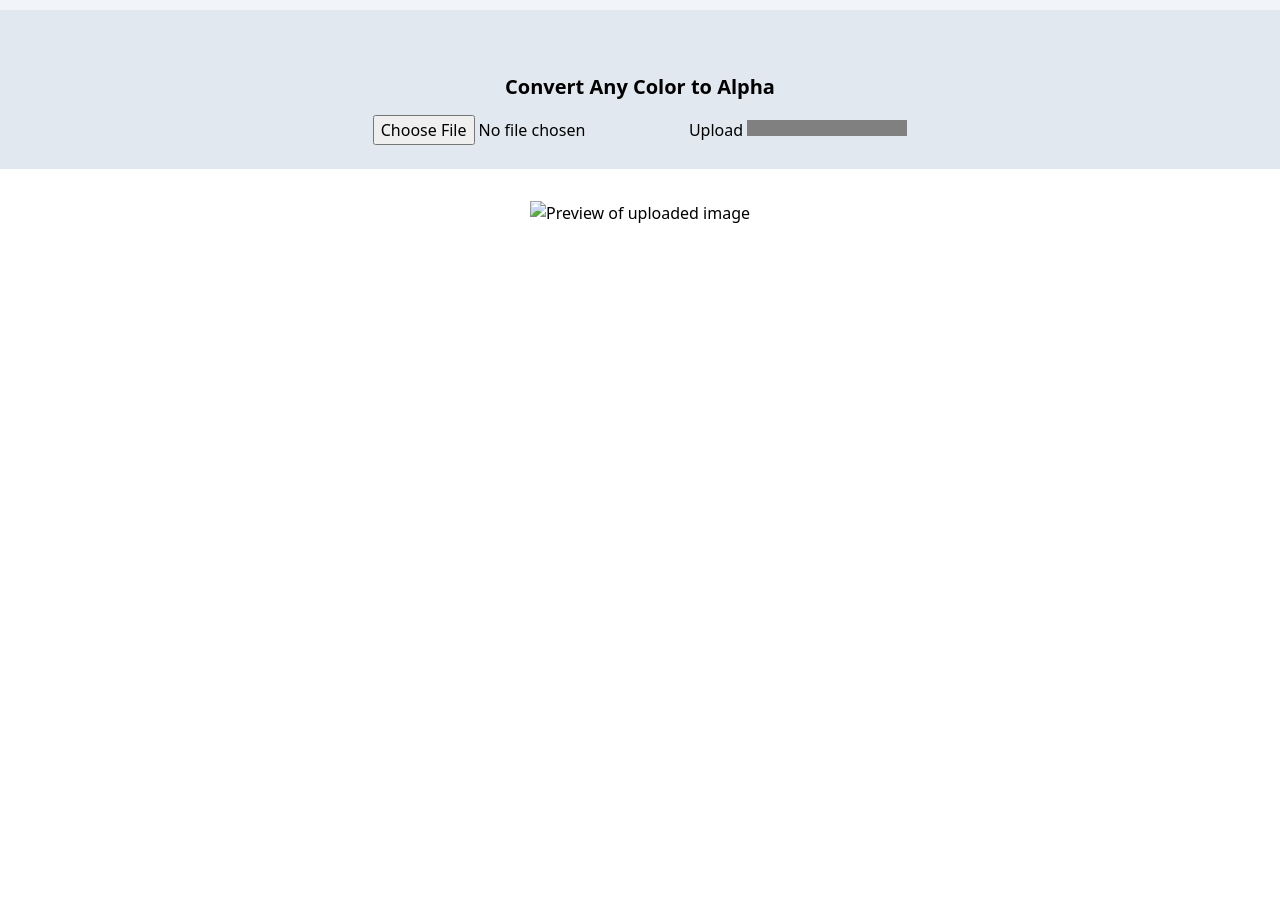
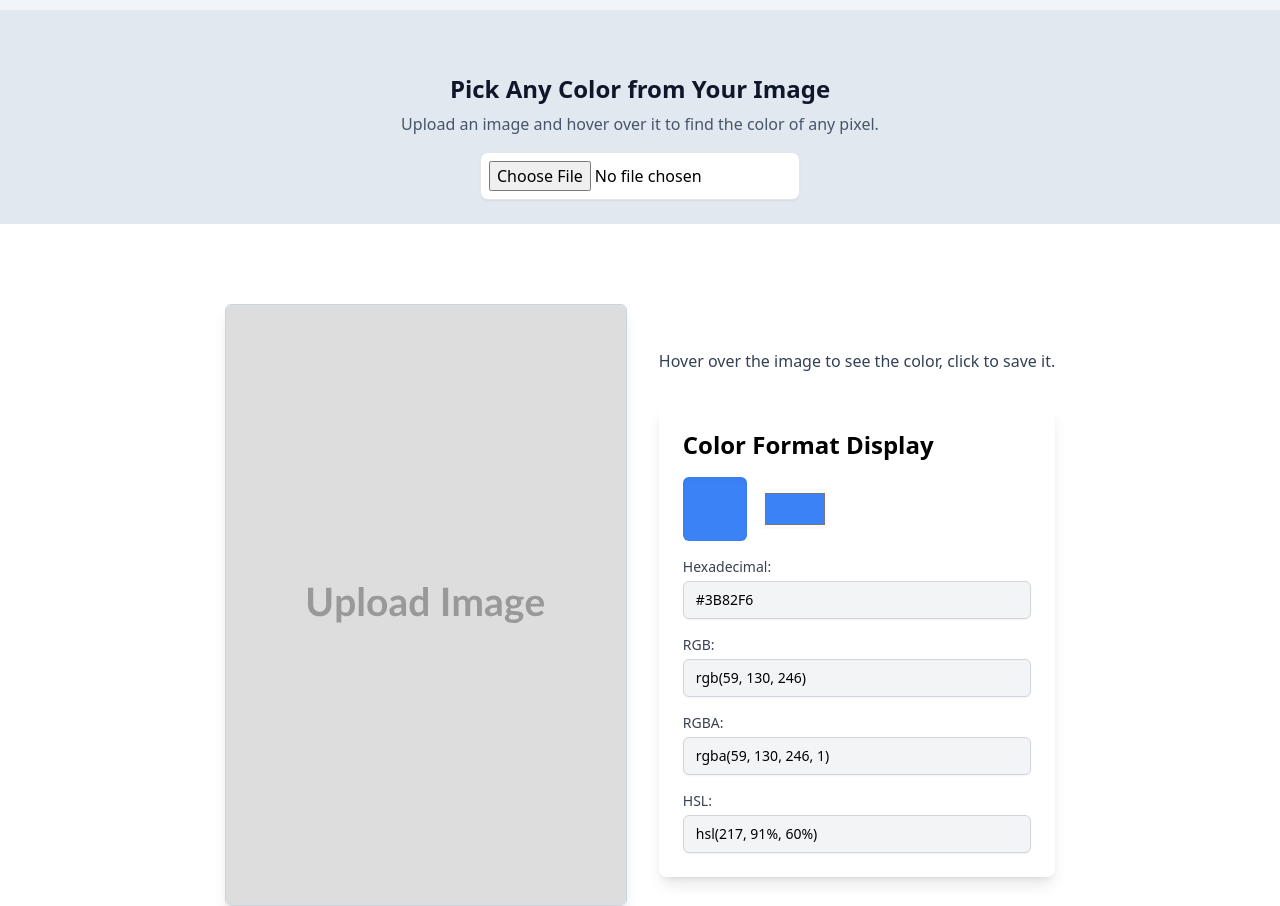
Before and after one commit to u-alexandru/portfolio, a website: page frontend/index.html in a window 1280 px wide. Shown: the part 66-972 px from the top of the page. Before the commit the page ends 800 px from the top, so only its background shows below. Drawn offline with nearby package versions, Linux system fonts and the light colour scheme.

Commit message:
feat: fixed layout

```diff
--- a/frontend/index.html
+++ b/frontend/index.html
@@ -13,24 +13,61 @@
     <title>Color2Alpha</title>
 </head>
 <body>
-<nav class="flex items-center justify-between flex-wrap bg-slate-100 p-6">
-    <a class="font-bold text-lg" href="/">Color2Alpha</a>
+<nav class="flex items-center justify-between flex-wrap bg-slate-100 p-6 shadow-md">
+    <a class="font-bold text-lg text-slate-800" href="/">ColorPicker</a>
 </nav>
+
 <section class="mx-auto p-6 bg-slate-200 flex flex-col items-center">
-    <h1 class="text-xl font-bold leading-tight pt-10">Convert Any Color to Alpha</h1>
-    <div class="color-picker mt-4">
-        <form id='form' hx-encoding='multipart/form-data' hx-post='/upload'>
-            <input type='file' name='file' id='imgInput' accept='image/*'/>
-            <button>
-                Upload
-            </button>
-            <progress id='progress' value='0' max='100'></progress>
-        </form>
-    </div>
+    <h1 class="text-2xl font-bold leading-tight pt-10 text-slate-900">Pick Any Color from Your Image</h1>
+    <p class="text-slate-600 mt-2">Upload an image and hover over it to find the color of any pixel.</p>
+    <input type='file' name='file' id='imgInput' accept='image/*' class="border rounded-lg p-2 w-full max-w-xs bg-white shadow-sm hover:border-slate-400 mt-4"/>
 </section>
 
-<div class="color-picker w-full flex flex-col items-center mt-4 sm:mt-8">
-    <img src="#" alt="Preview of uploaded image" id="imagePreview" class="max-w-[360px] max md:max-w-[480px]">
+<div class="color-picker mt-6 flex flex-col md:flex-row md:space-x-8 w-full justify-center items-center space-y-4 md:space-y-0 pt-10">
+    <!-- Image Upload and Preview Container -->
+    <div class="image-container flex flex-col items-center">
+        <!-- Image preview -->
+        <div class="flex justify-center mt-4">
+            <img src="/static/images/placeholder.svg" alt="Preview of uploaded image" id="imagePreview" class="max-w-[360px] sm:max-w-[480px] shadow-lg rounded-md border border-slate-300 cursor-pointer">
+        </div>
+    </div>
+
+    <!-- Color Display Container -->
+    <div class="color-display-container flex flex-col items-center md:items-start">
+        <!-- Color preview square and instructions -->
+        <div class="color-preview mt-4 flex flex-col items-center md:items-start pt-4">
+            <p class="text-slate-700 text-center md:text-left" id="colorValueText">Hover over the image to see the color, click to save it.</p>
+        </div>
+
+        <!-- Color display formats -->
+        <div class="bg-white rounded-lg shadow-lg p-6 w-full max-w-md mt-4 md:mt-8">
+            <h2 class="text-2xl font-bold mb-4 text-center md:text-left">Color Format Display</h2>
+
+            <div class="flex items-center justify-center md:justify-start space-x-4 mb-4">
+                <div class="w-16 h-16 rounded-md shadow-inner bg-[#3B82F6]" id="colorPreviewSquare"></div>
+                <input type="color" value="#3B82F6" class="w-16 h-10" disabled>
+            </div>
+
+            <div class="space-y-4">
+                <div>
+                    <label for="hex" class="block text-sm font-medium text-gray-700">Hexadecimal:</label>
+                    <input id="hex" type="text" value="#3B82F6" readonly class="mt-1 block w-full px-3 py-2 bg-gray-100 border border-gray-300 rounded-md shadow-sm focus:outline-none focus:ring-indigo-500 focus:border-indigo-500 sm:text-sm">
+                </div>
+                <div>
+                    <label for="rgb" class="block text-sm font-medium text-gray-700">RGB:</label>
+                    <input id="rgb" type="text" value="rgb(59, 130, 246)" readonly class="mt-1 block w-full px-3 py-2 bg-gray-100 border border-gray-300 rounded-md shadow-sm focus:outline-none focus:ring-indigo-500 focus:border-indigo-500 sm:text-sm">
+                </div>
+                <div>
+                    <label for="rgba" class="block text-sm font-medium text-gray-700">RGBA:</label>
+                    <input id="rgba" type="text" value="rgba(59, 130, 246, 1)" readonly class="mt-1 block w-full px-3 py-2 bg-gray-100 border border-gray-300 rounded-md shadow-sm focus:outline-none focus:ring-indigo-500 focus:border-indigo-500 sm:text-sm">
+                </div>
+                <div>
+                    <label for="hsl" class="block text-sm font-medium text-gray-700">HSL:</label>
+                    <input id="hsl" type="text" value="hsl(217, 91%, 60%)" readonly class="mt-1 block w-full px-3 py-2 bg-gray-100 border border-gray-300 rounded-md shadow-sm focus:outline-none focus:ring-indigo-500 focus:border-indigo-500 sm:text-sm">
+                </div>
+            </div>
+        </div>
+    </div>
 </div>
 
 <script>
```
Also changed, not shown: frontend/static/css/tailwind.css, frontend/static/images/placeholder.svg (added).
